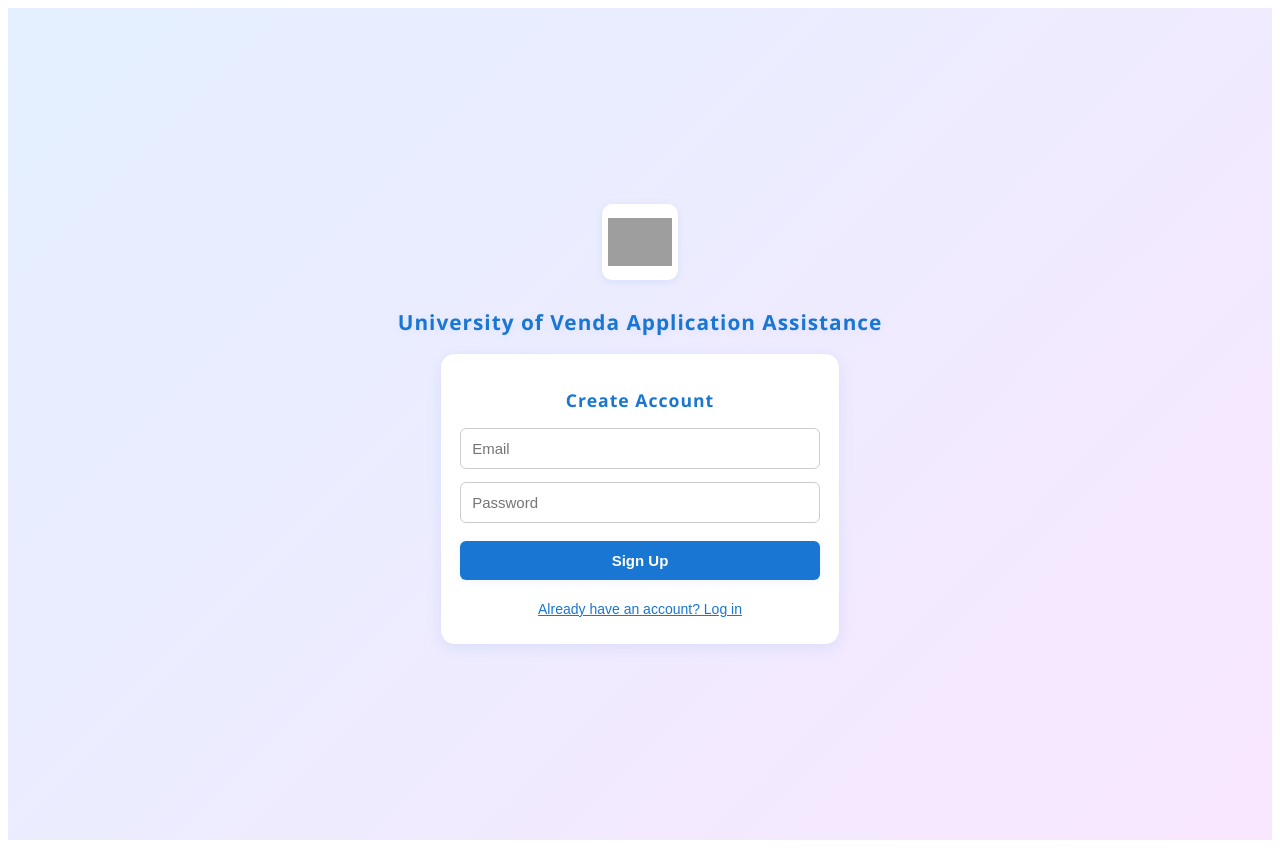
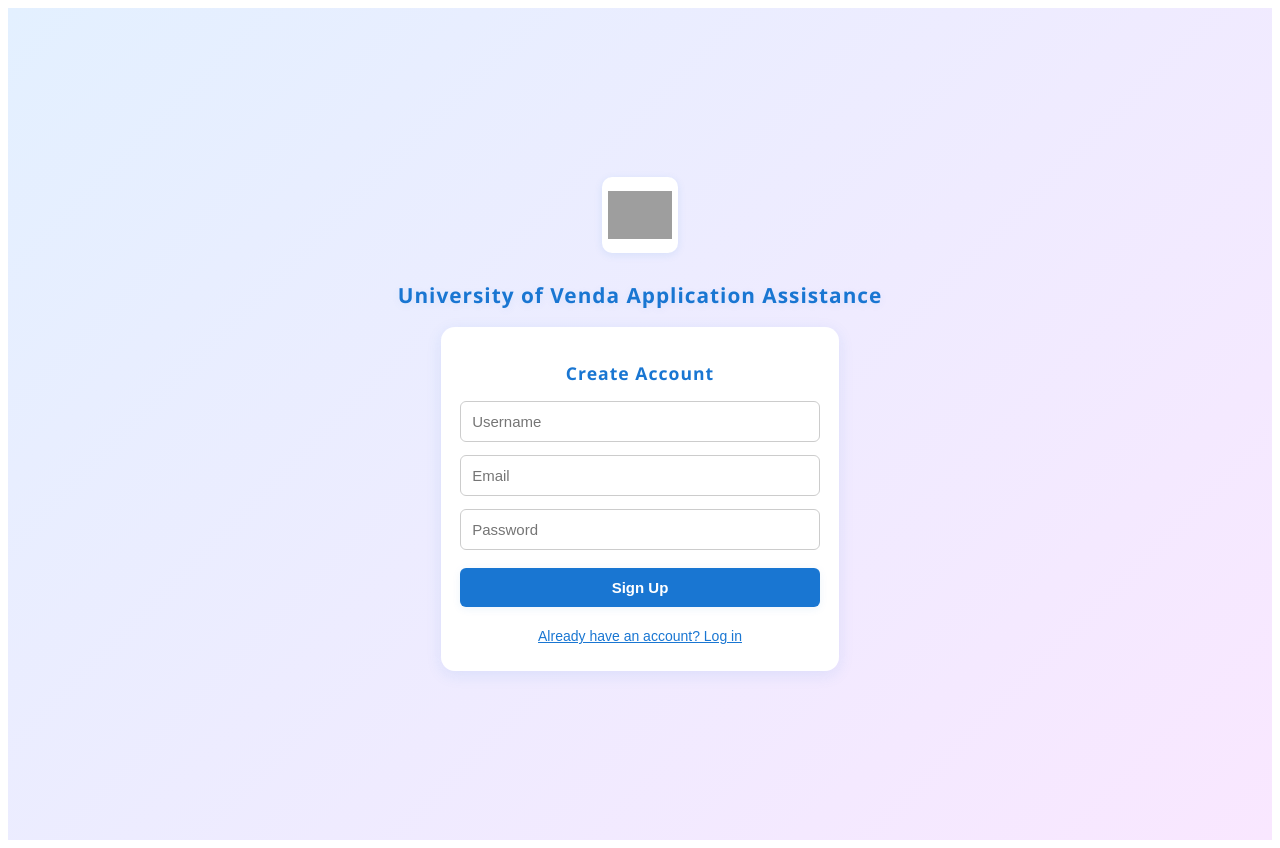
Before and after one commit to 25001502/my-vite-app, a React (Vite) app: page / in a window 1280 px wide. Both pictures are taken after a click on the button "Need an account? Sign up". Built offline with nearby package versions, Linux system fonts and the light colour scheme; grey boxes are pictures that could not be loaded.

Commit message:
commit 5

```diff
--- a/src/AuthForm.jsx
+++ b/src/AuthForm.jsx
@@ -3,27 +3,35 @@
 import {
     createUserWithEmailAndPassword,
     signInWithEmailAndPassword,
+    updateProfile,
 } from 'firebase/auth';
 
 export default function AuthForm() {
     const [email, setEmail] = useState('');
     const [password, setPassword] = useState('');
+    const [username, setUsername] = useState('');
     const [isLogin, setIsLogin] = useState(true);
 
     const handleSubmit = async (e) => {
         e.preventDefault();
+        if (!isLogin && !username.trim()) {
+            alert('Please enter a username.');
+            return;
+        }
         try {
             if (isLogin) {
                 await signInWithEmailAndPassword(auth, email, password);
                 alert('Logged in!');
             } else {
-                await createUserWithEmailAndPassword(auth, email, password);
+                const userCredential = await createUserWithEmailAndPassword(auth, email, password);
+                await updateProfile(userCredential.user, { displayName: username });
                 alert('Account created!');
             }
         } catch (error) {
             alert(error.message);
         }
     };
+
     return (
         <div
             style={{
@@ -36,7 +44,6 @@
                 padding: '1rem',
             }}
         >
-            {/* Univen Logo */}
             <img
                 src="https://www.univen.ac.za/docs/univen-logo.png"
                 alt="University of Venda Logo"
@@ -91,6 +98,27 @@
                     {isLogin ? 'Login' : 'Create Account'}
                 </h2>
                 <form onSubmit={handleSubmit}>
+                    <input
+                        type="text"
+                        placeholder="Username"
+                        value={username}
+                        onChange={(e) => setUsername(e.target.value)}
+                        style={{
+                            width: '100%',
+                            padding: '0.7rem',
+                            marginBottom: '0.8rem',
+                            border: '1px solid #ccc',
+                            borderRadius: 6,
+                            fontSize: 15,
+                            outline: 'none',
+                            transition: 'border 0.2s',
+                            boxSizing: 'border-box',
+                            display: isLogin ? 'none' : 'block',
+                        }}
+                        autoComplete="username"
+                        disabled={isLogin}
+                        required={!isLogin}
+                    />
                     <input
                         type="email"
                         placeholder="Email"
@@ -165,7 +193,6 @@
                     {isLogin ? 'Need an account? Sign up' : 'Already have an account? Log in'}
                 </button>
             </div>
-            {/* Responsive meta tag for mobile */}
             <style>{`
                 @media (max-width: 480px) {
                     div[style*="min-height"] {
--- a/src/firebase.js
+++ b/src/firebase.js
@@ -2,7 +2,7 @@
 import { initializeApp } from "firebase/app";
 import { getDatabase, ref, set } from "firebase/database";
 import { getAuth } from 'firebase/auth';
-
+import { getFirestore } from 'firebase/firestore';
 
 // Paste your Firebase config here:
 const firebaseConfig = {
@@ -16,6 +16,8 @@
 
 const app = initializeApp(firebaseConfig);
 const database = getDatabase(app);
+const db = getFirestore(app);
 
 export { database, ref, set };
 export const auth = getAuth(app);
+export default db;
```
